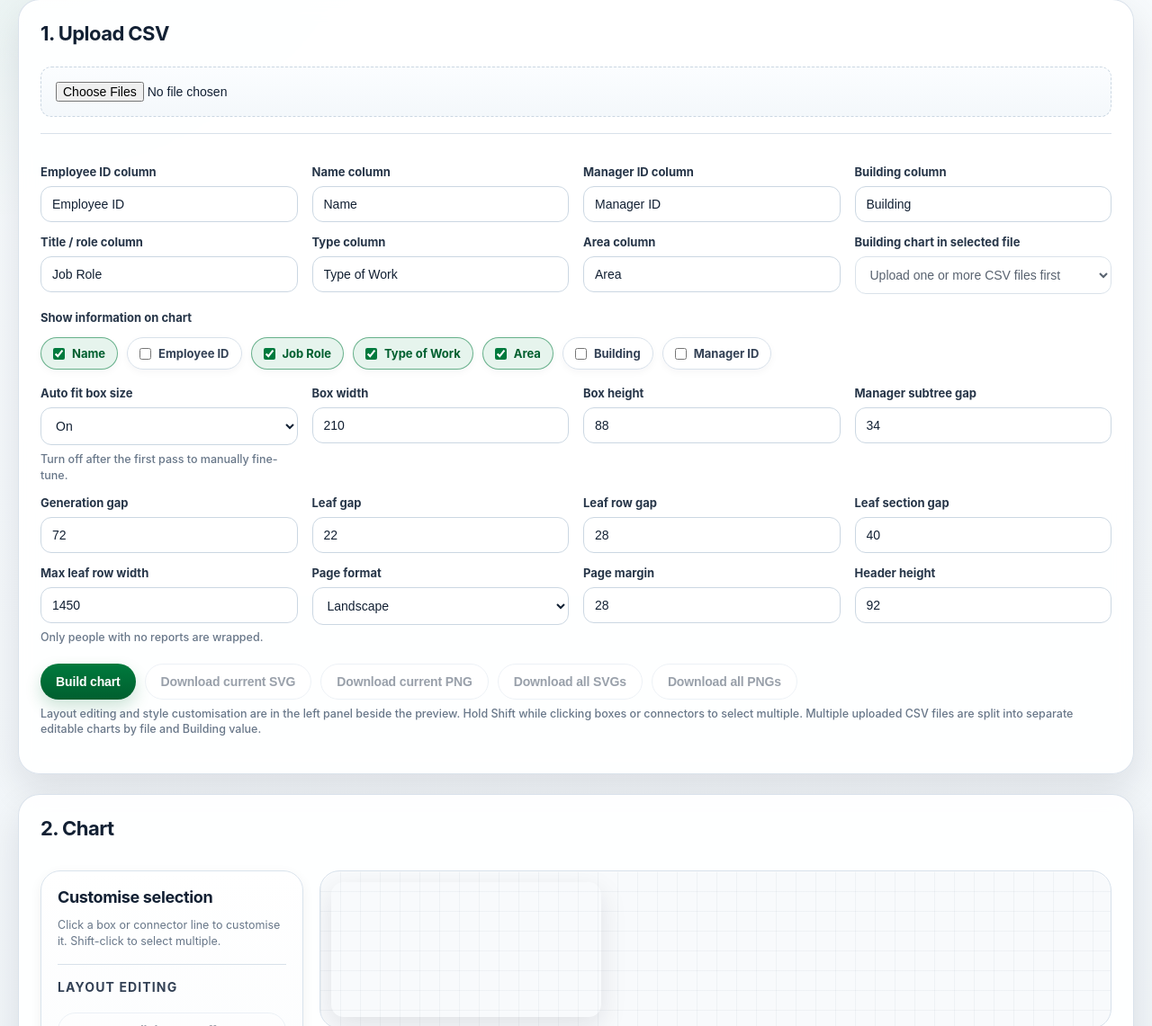
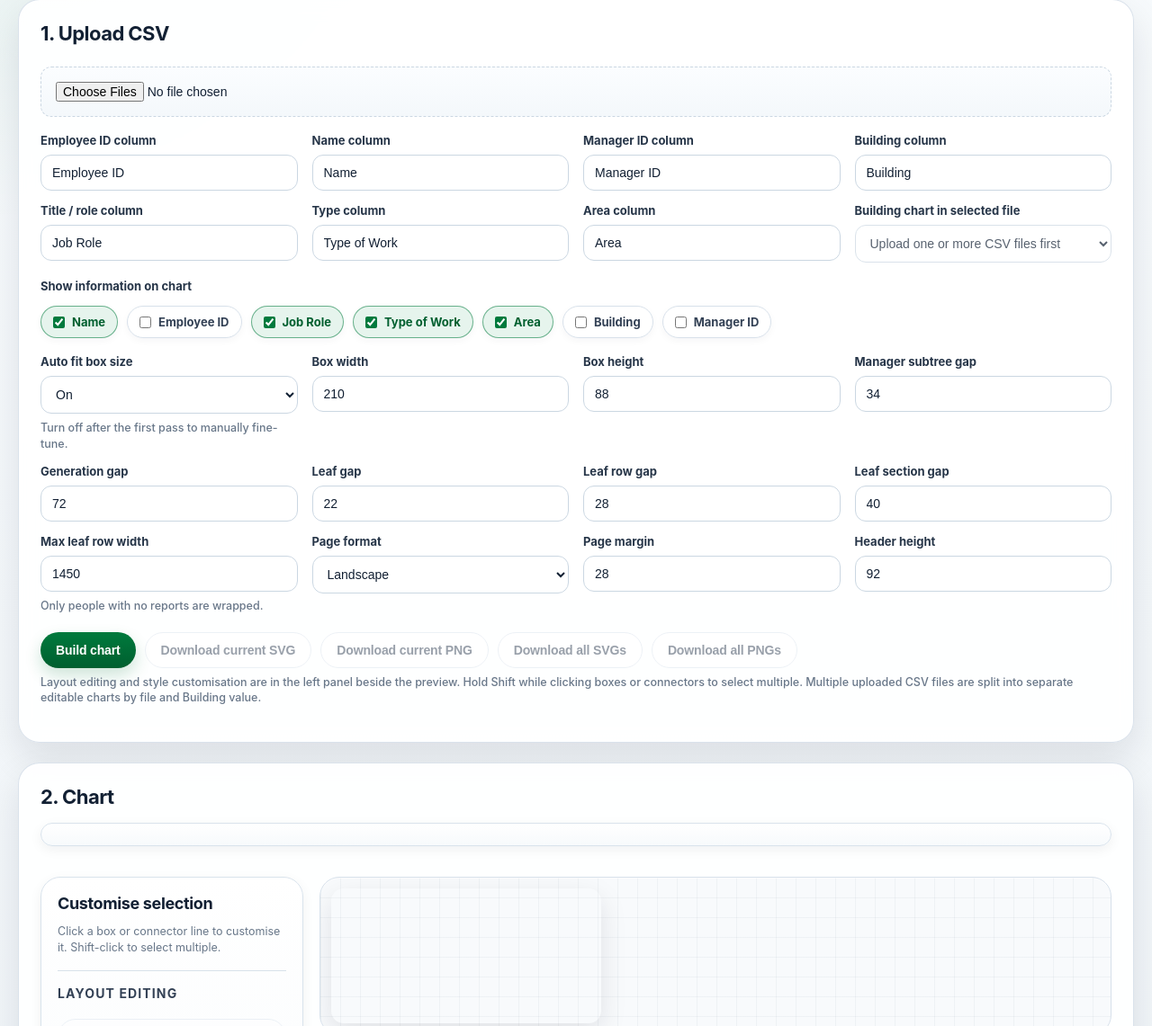
Before and after one commit to JakubbGH/visio, a plain HTML site: page index.html in a window 1280 px wide. Shown: the part 295-1436 px from the top of the page at 90% size. Drawn offline with Linux system fonts and the light colour scheme.

Commit message:
Refactor file-tabs styles and update file tab display

```diff
--- a/index.html
+++ b/index.html
@@ -264,9 +264,18 @@
       display: flex;
       flex-wrap: wrap;
       gap: 8px;
-      margin-top: 18px;
-      padding-top: 16px;
-      border-top: 1px solid var(--border);
+      margin: 4px 0 16px;
+      padding: 12px;
+      border: 1px solid #d9e3ec;
+      border-radius: 18px;
+      background: linear-gradient(180deg, #ffffff 0%, #f7fafc 100%);
+      box-shadow: var(--shadow-sm);
+    }
+
+    .chart-file-tabs {
+      position: sticky;
+      top: 0;
+      z-index: 5;
     }
 
     .file-tab {
@@ -440,8 +449,6 @@
       <h2>1. Upload CSV</h2>
 
       <input id="csvFile" type="file" accept=".csv" multiple>
-
-      <div id="fileTabs" class="file-tabs" hidden></div>
 
       <div class="grid" style="margin-top: 18px;">
         <label>Employee ID column<input id="idCol" value="Employee ID"></label>
@@ -533,6 +540,9 @@
 
     <section class="card">
       <h2>2. Chart</h2>
+
+      <div id="fileTabs" class="file-tabs chart-file-tabs" hidden></div>
+
       <div class="stats" id="stats"></div>
 
       <div class="preview-layout">
@@ -862,7 +872,7 @@ E00141,John,E00120,Worker,Electrical,,Area1,Building1</pre>
 
         button.type = "button";
         button.className = source.id === activeSourceId ? "file-tab active" : "file-tab";
-        button.innerHTML = `${source.fileStem} <span class="file-tab-count">${chartCount}</span>`;
+        button.innerHTML = `${source.fileStem} <span class="file-tab-count">${chartCount} chart${chartCount === 1 ? "" : "s"}</span>`;
 
         button.addEventListener("click", () => {
           activeSourceId = source.id;
```
